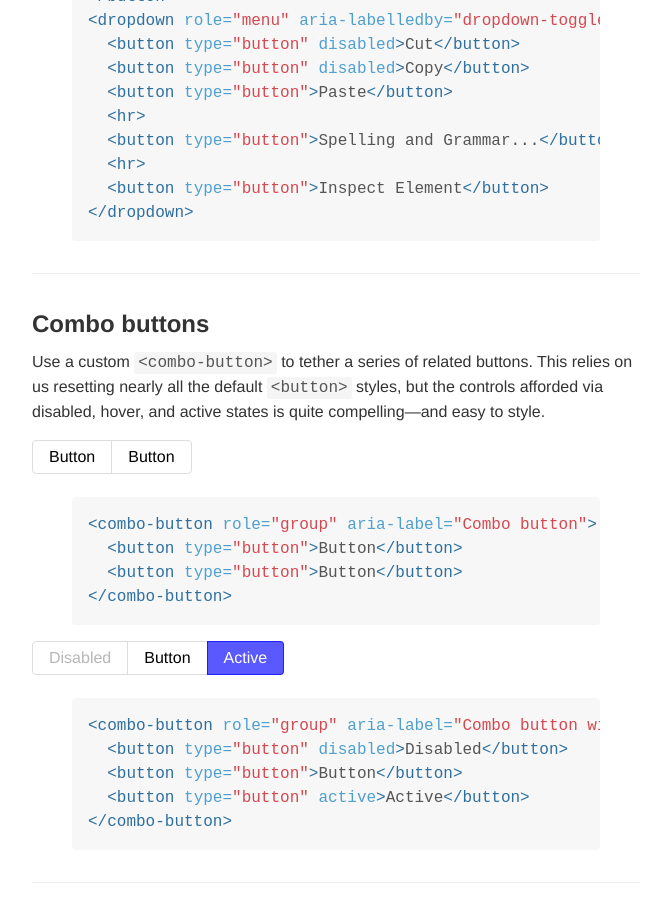
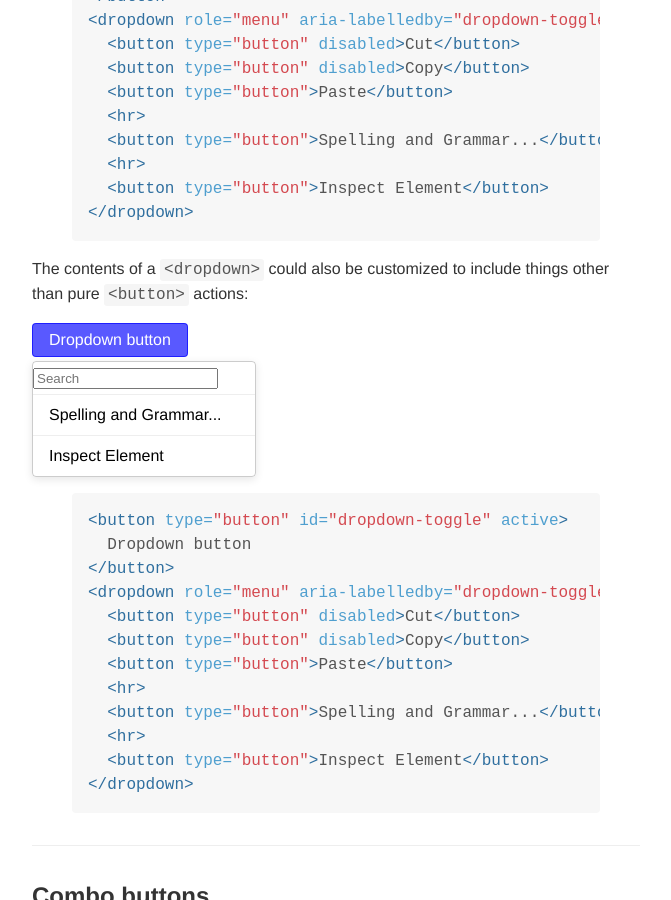
Before and after one commit to mdo/mdoml, a Jekyll site: the page built from index.md, in a window 1280 px wide and 900 px high, scrolled down 3740 px. Shown: the whole window, without its empty margins (304-975 px from the left). Built offline with Jekyll 4.4.1, drawn with Linux system fonts in a browser that asks for light colours.

Commit message:
stub out another dropdown thing

```diff
--- a/index.md
+++ b/index.md
@@ -198,6 +198,39 @@ Contextual menus for buttons and more. Built with a custom `<dropdown>` element
 </dropdown>
 {% endhighlight %}
 
+The contents of a `<dropdown>` could also be customized to include things other than pure `<button>` actions:
+
+<div>
+<button type="button" id="dropdown-toggle" active>
+  Dropdown button
+</button>
+<dropdown role="menu" aria-labelledby="dropdown-toggle">
+  <form>
+    <input type="text" placeholder="Search">
+  </form>
+  <hr>
+  <button type="button">Spelling and Grammar...</button>
+  <hr>
+  <button type="button">Inspect Element</button>
+</dropdown>
+</div>
+
+{% highlight html %}
+<button type="button" id="dropdown-toggle" active>
+  Dropdown button
+</button>
+<dropdown role="menu" aria-labelledby="dropdown-toggle">
+  <button type="button" disabled>Cut</button>
+  <button type="button" disabled>Copy</button>
+  <button type="button">Paste</button>
+  <hr>
+  <button type="button">Spelling and Grammar...</button>
+  <hr>
+  <button type="button">Inspect Element</button>
+</dropdown>
+{% endhighlight %}
+
+
 ---
 
 ## Combo buttons
```
